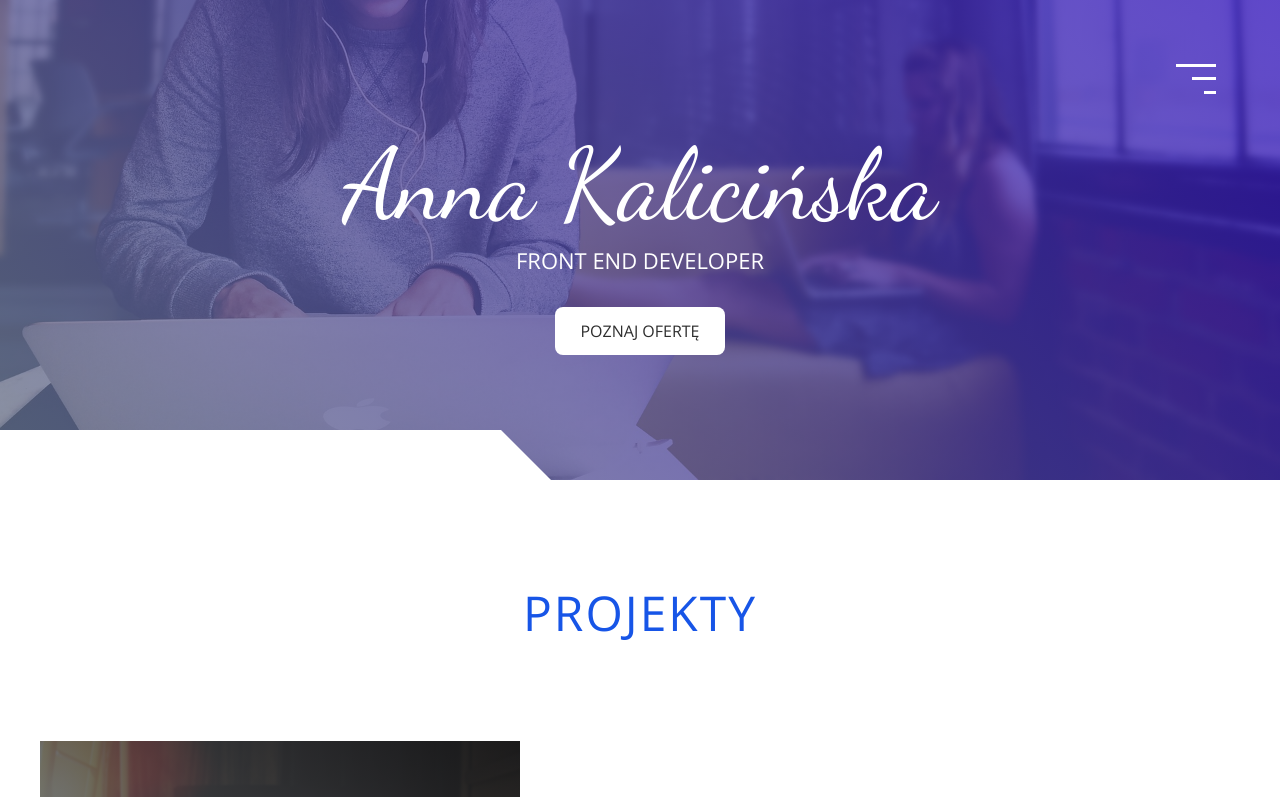
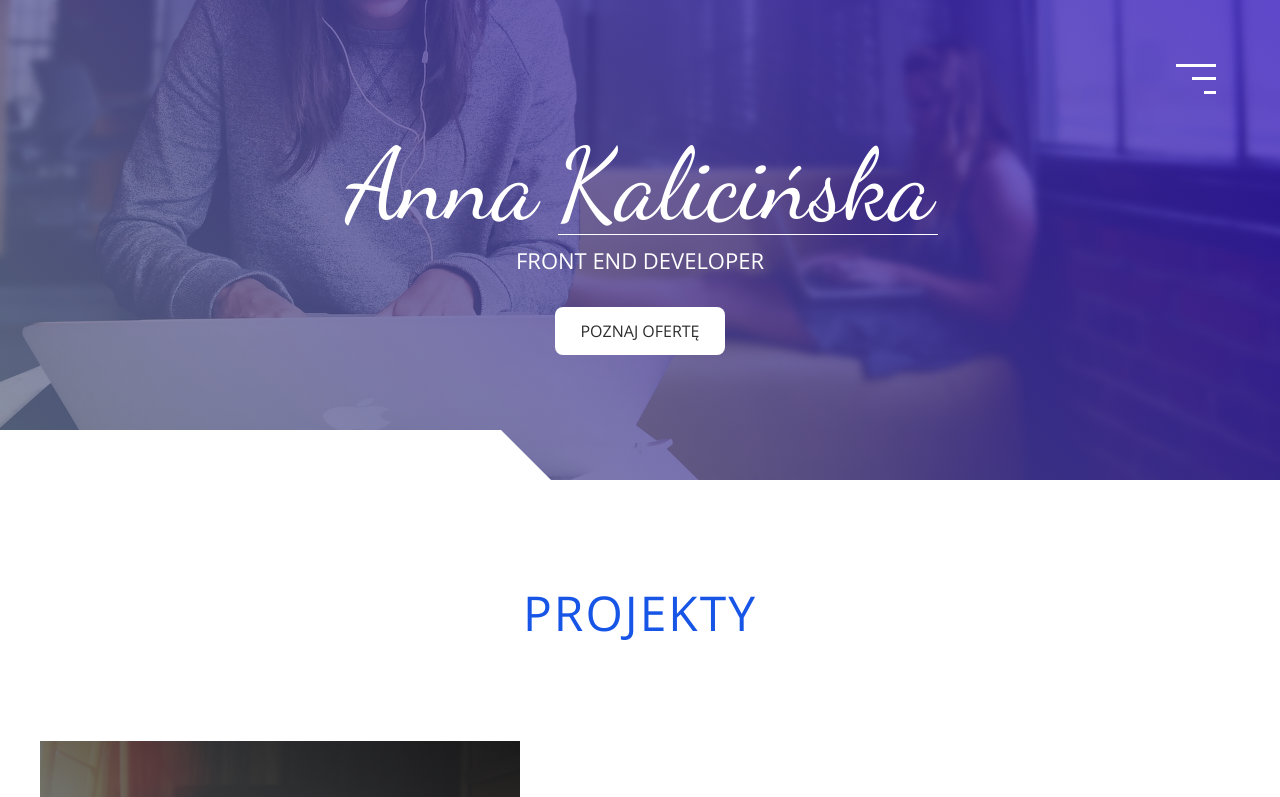
Before and after one commit to KalicinskaAnna/portfolio, a plain HTML site: page index.html in a window 1280 px wide. Shown: the top 797 px of the page. Drawn offline with nearby package versions, Linux system fonts and the light colour scheme.

Commit message:
Improve styles and solve bugs

```diff
--- a/index.html
+++ b/index.html
@@ -36,7 +36,10 @@
     </nav>
 
     <header class="header section">
-        <h1 class="header__heading">Anna <span class="header__heading-hover">Kalicińska</span></h1>
+        <h1 class="header__heading">
+            <p class="header__heading-name">Anna</p>
+            <p class="header__heading-surname">Kalicińska</p>
+        </h1>
         <p class="header__text">FRONT END DEVELOPER </p>
         <a href="#offers" class="header__btn btn-special-animation">Poznaj ofertę</a>
         <div class="white-block white-block-left"></div>
@@ -54,7 +57,8 @@
 
                     <div class="projects__box-text">
                         <h3 class="projects__title" id="ProGames">ProGames</h3>
-                        <p class="projects__text">Pierwsza moja strona oparta na HTML oraz CSS! Strona dla prawdziwych fanów gier komputerowych. Zapraszam do zapoznania się z treścią</p>
+                        <p class="projects__text">Pierwsza moja strona oparta na HTML oraz CSS! Strona dla prawdziwych
+                            fanów gier komputerowych. Zapraszam do zapoznania się z treścią</p>
                     </div>
                 </div>
                 <div class="projects__box">
@@ -63,7 +67,9 @@
                     </div>
                     <div class="projects__box-text projects__box-text--right">
                         <h3 class="projects__title" id="ToDo">Lista ToDo</h3>
-                        <p class="projects__text">Strona oparta o HTML CSS oraz JS. Umożliwia stworzenie listy zadań do zrobienia, edycję, oznaczenia zadań wykonanych.  Zapraszam do zapoznania się z funcjonalnością</p>
+                        <p class="projects__text">Strona oparta o HTML CSS oraz JS. Umożliwia stworzenie listy zadań do
+                            zrobienia, edycję, oznaczenia zadań wykonanych. Zapraszam do zapoznania się z
+                            funcjonalnością</p>
                     </div>
                 </div>
             </div>
@@ -221,7 +227,8 @@
 
                         </div>
                     </div>
-
+                </div>
+            </div>
         </section>
 
         <section class="reviews section-padding section white-section" id='reviews'>
--- a/js/main.js
+++ b/js/main.js
@@ -4,15 +4,14 @@ const allNavItems = document.querySelectorAll('.nav__item')
 const navBtnBars = document.querySelector('.burger-btn__bars')
 const allSections = document.querySelectorAll('.section')
 const footerYear = document.querySelector('.footer__year')
-const spanColor = document.querySelector('.header__heading-hover')
+const spanColor = document.querySelector('.header__heading-surname')
 
-const addColor=()=>{
+const addColor = () => {
 	spanColor.classList.add('main-color')
 }
-const removeColor=()=>{
+const removeColor = () => {
 	spanColor.classList.remove('main-color')
 }
-
 
 const handleNav = () => {
 	nav.classList.toggle('nav--active')
@@ -57,6 +56,3 @@ navBtn.addEventListener('click', handleNav)
 window.addEventListener('scroll', handleObserver)
 spanColor.addEventListener('mouseover', addColor)
 spanColor.addEventListener('mouseleave', removeColor)
-
-
-// BEM SASS REM EM MiXIN $zmienne-kolory
--- a/scss/main.scss
+++ b/scss/main.scss
@@ -142,6 +142,17 @@ body {
 	background-attachment: scroll;
 	z-index: 0;
 
+	&__heading {
+		display: flex;
+		align-items: center;
+		flex-direction: row;
+		justify-content: space-between;
+		&-name,
+		&-surname {
+			position: relative;
+			padding: 0 10px;
+		}
+	}
 	&__heading {
 		font-family: 'Dancing Script', cursive;
 		font-size: 4.8rem;
@@ -689,29 +700,39 @@ body {
 			width: 30%;
 		}
 	}
-	.header__heading-hover::before {
+
+	.header__heading {
+		display: flex;
+		align-items: center;
+		flex-direction: row;
+		justify-content: space-between;
+
+		&-name,
+		&-surname {
+			position: relative;
+			padding: 0 10px;
+		}
+
+		&-surname::before {
+			position: absolute;
 			content: '';
-		height: 0px;
+			height: 1px;
 			width: 380px;
-		bottom: 400px;
-		background-color: $light-white;
+			bottom: 10px;
+			background-color: $pure-white;
 			position: absolute;
 			transform-origin: top;
 			transition: 0.3s;
 			z-index: -1;
 		}
-
-	span:hover::before {
+		&-surname:hover::before {
 			height: 100px;
 		}
+	}
+
 	.main-color {
-		// color: rgb(55, 61, 61);
 		color: $main-color;
 		z-index: 1000;
 		transition: color 0.3s;
 	}
-
-	span {
-		z-index: 100;
 }
-}
```
Also changed, not shown: css/main.css, 1 other file. Lines whose indentation alone changed are shown as unchanged.
